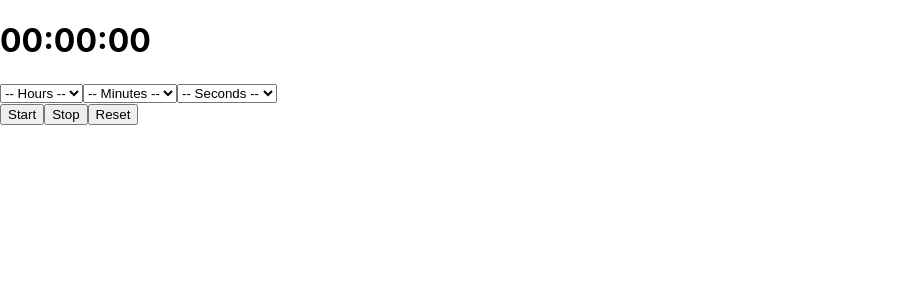
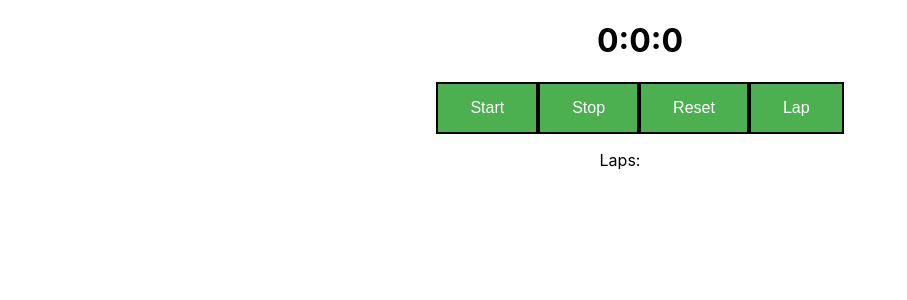
Before and after one commit to NathanBates98/reacttest, a React (Create React App) app: page / in a window 1280 px wide. Shown: the top 300 px of the page, without its empty margins (0-907 px from the left). Built offline with nearby package versions, Linux system fonts and the light colour scheme.

Commit message:
updateed

```diff
--- a/src/App.css
+++ b/src/App.css
@@ -1,5 +1,34 @@
 .App {
   text-align: center;
+}
+
+.center {
+  display: flex;
+  justify-content: center;
+  align-items: center;
+  height: auto;
+}
+
+.button {
+  background-color: #4CAF50; /* Green */
+  border: 2px solid black;
+  color: white;
+  padding: 15px 32px;
+  text-align: center;
+  text-decoration: none;
+  display: inline-block;
+  font-size: 16px;
+}
+
+.dropDown {
+  background-color: #4CAF50; /* Green */
+  border: 2px solid black;
+  color: white;
+  padding: 15px 32px;
+  text-align: center;
+  text-decoration: none;
+  display: inline-block;
+  font-size: 16px;
 }
 
 .App-logo {
@@ -28,6 +57,7 @@
   color: #61dafb;
 }
 
+
 @keyframes App-logo-spin {
   from {
     transform: rotate(0deg);
--- a/src/App.js
+++ b/src/App.js
@@ -38,7 +38,7 @@ const Stopwatch = () => {
 
 
   useEffect(() => {
-    document.addEventListener('keydown', detectKeyDown, true)
+    document.addEventListener('keydown', detectKeyDown, true)//set this up in seperate useeffect empty means it triggers once on first rest
     clearInterval(intervalRef.current);
     if (isStarted) {
       //increment by hours
@@ -83,11 +83,14 @@ const Stopwatch = () => {
 
   return (
     <>
-      <h1>{hours}:{minutes}:{seconds}</h1>
-      <button onClick={handleStart}>Start</button>
-      <button onClick={handleStop}>Stop</button>
-      <button onClick={handleReset}>Reset</button>
-      <button onClick={handleLap}>Lap</button>
+      <h1 class="center">{hours}:{minutes}:{seconds}</h1>
+      <div class="center">
+      <button class = "button" onClick={handleStart}>Start</button>
+      <button class = "button" onClick={handleStop}>Stop</button>
+      <button class = "button" onClick={handleReset}>Reset</button>
+      <button class = "button" onClick={handleLap}>Lap</button>
+      </div>
+      <div class = "center">
       <p>Laps:</p>
       <ul>
         {lapList.map((lap) => (
@@ -95,6 +98,7 @@ const Stopwatch = () => {
         )
         )}
       </ul>
+      </div>
     </>
   );
 };
@@ -183,10 +187,12 @@ const Timer = () => {
 
   return (
     <>
-      <h1>{hours.toString().padStart(2,'0')}:{minutes.toString().padStart(2,'0')}:{seconds.toString().padStart(2,'0')}</h1>
-      <div>
+      <h1 class="center">{hours.toString().padStart(2,'0')}:{minutes.toString().padStart(2,'0')}:{seconds.toString().padStart(2,'0')}</h1>
+      <div
+        class="center"
+      >
       <select
-
+        class="dropDown"
         onChange={(e=> setHours(e.target.value))}
         id = "hours"
       >
@@ -198,7 +204,7 @@ const Timer = () => {
             ))}
         </select>
         <select
-
+          class="dropDown"
           onChange={(e=> setMinutes(e.target.value))}
           id = "minutes"
         >
@@ -210,7 +216,7 @@ const Timer = () => {
             ))}
         </select>
         <select
-
+          class="dropDown"
           onChange={(e=> setSeconds(e.target.value))}
           id = "seconds"
         >
@@ -222,11 +228,15 @@ const Timer = () => {
             ))}
         </select>
       </div>
-      <button onClick={handleStart}>Start</button>
-      <button onClick={handleStop}>Stop</button>
-      <button onClick={handleReset}>Reset</button>
+      <div
+        class="center"
+      >
+      <button onClick={handleStart} class="button">Start</button>
+      <button onClick={handleStop} class="button">Stop</button>
+      <button onClick={handleReset} class="button">Reset</button>
+      </div>
     </>
   );
 };
 
-export default Timer;
+export default Stopwatch;
```
